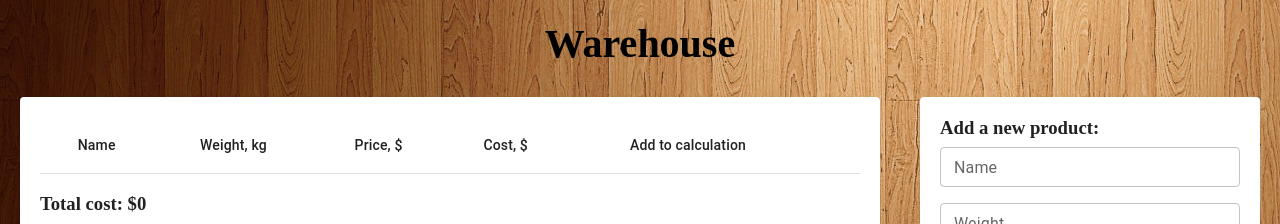
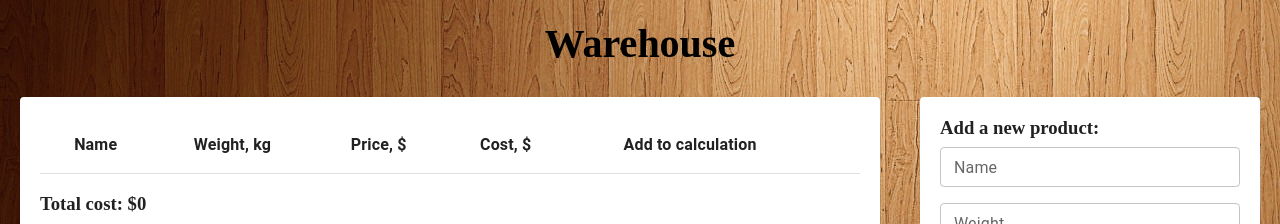
Before and after one commit to Dimon09031979/warehouse, a React (Create React App) app: page / in a window 1280 px wide. Shown: the top 224 px of the page. Built offline with nearby package versions, Linux system fonts and the light colour scheme; no server answers.

Commit message:
шрифты в заголовке

```diff
--- a/src/views/ProductList.tsx
+++ b/src/views/ProductList.tsx
@@ -6,6 +6,12 @@ import TableHead from '@mui/material/TableHead';
 import TableRow from '@mui/material/TableRow';
 import TableBody from '@mui/material/TableBody';
 import TableCell from '@mui/material/TableCell';
+import { styled } from '@mui/material';
+
+const TableCellStyled = styled(TableCell)({
+  fontWeight: 'bold',
+  fontSize: '1em',
+});
 
 const ProductList: React.FunctionComponent = observer(() => {
   const rows: JSX.Element[] = [];
@@ -17,11 +23,11 @@ const ProductList: React.FunctionComponent = observer(() => {
     <Table>
       <TableHead>
         <TableRow>
-          <TableCell align='center'>Name</TableCell>
-          <TableCell align='center'>Weight, kg</TableCell>
-          <TableCell align='center'>Price, $</TableCell>
-          <TableCell align='center'>Cost, $</TableCell>
-          <TableCell align='center'>Add to calculation</TableCell>
+          <TableCellStyled align='center'>Name</TableCellStyled>
+          <TableCellStyled align='center'>Weight, kg</TableCellStyled>
+          <TableCellStyled align='center'>Price, $</TableCellStyled>
+          <TableCellStyled align='center'>Cost, $</TableCellStyled>
+          <TableCellStyled align='center'>Add to calculation</TableCellStyled>
           <TableCell></TableCell>
         </TableRow>
       </TableHead>
```
